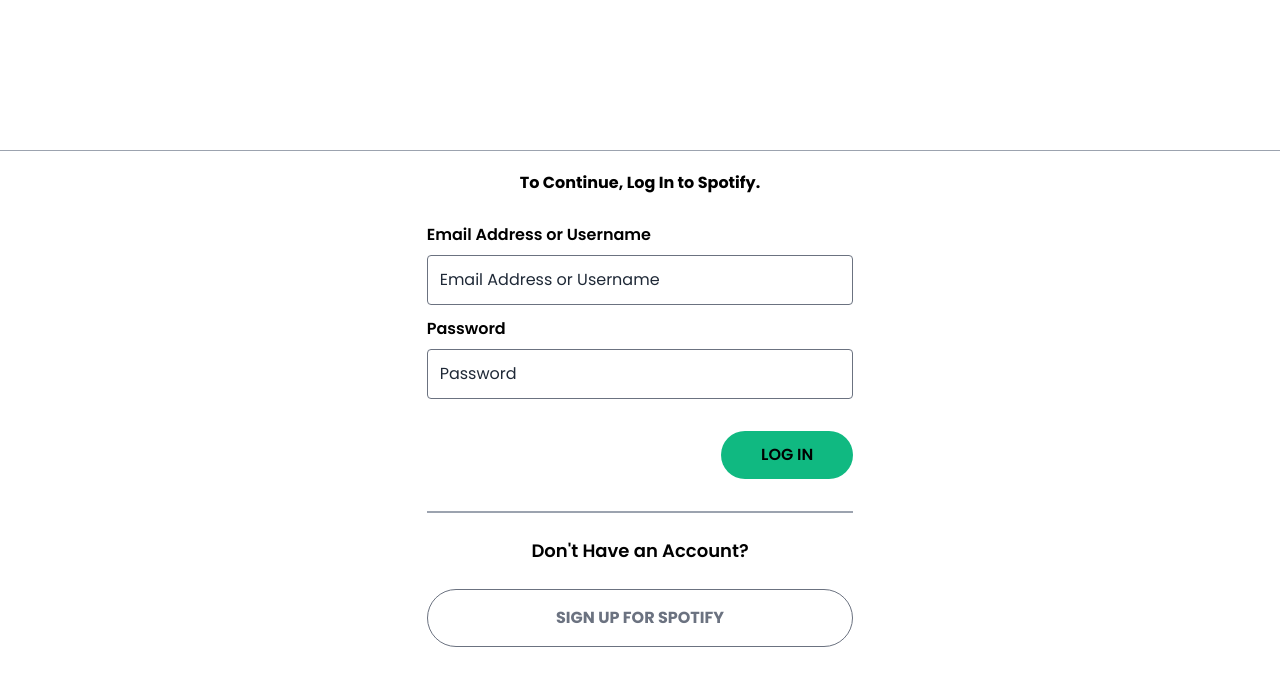
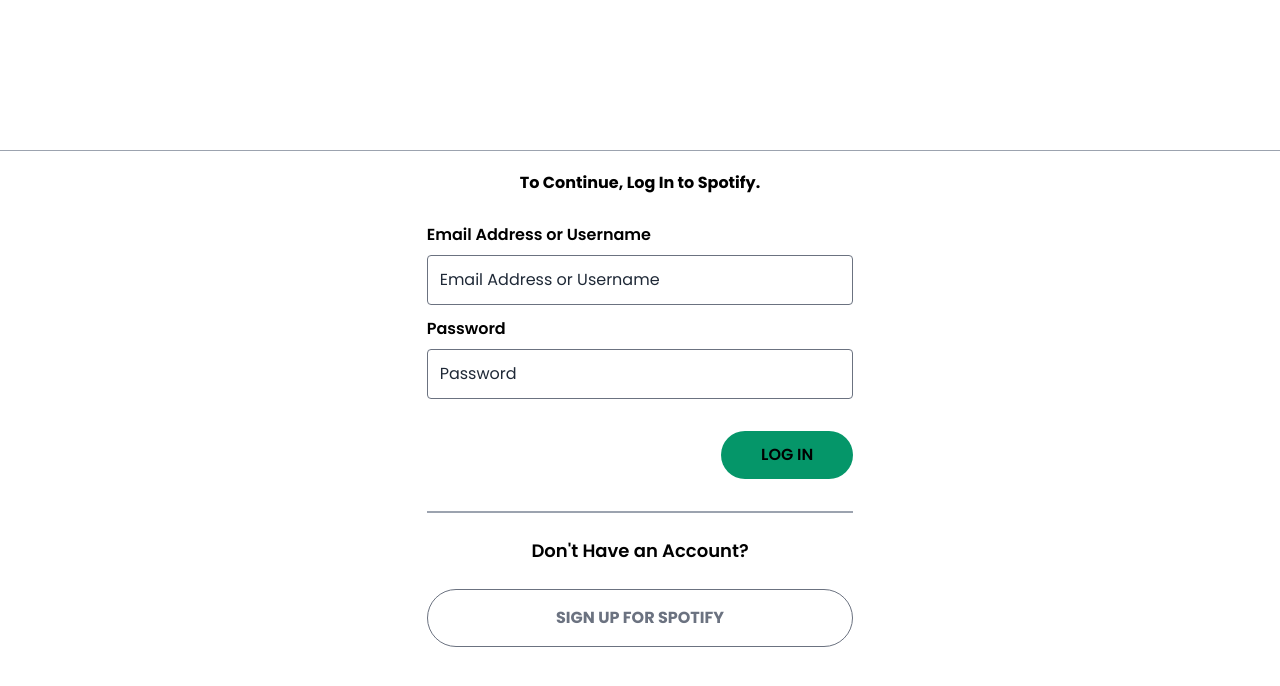
Before and after one commit to csdeepak/Amplify, a React (Create React App) app in the folder amplifier_frontend/: page /login in a window 1280 px wide. Shown: the top 686 px of the page. Built offline with nearby package versions, Linux system fonts and the light colour scheme; some icons are missing.

Commit message:
23_design_change

```diff
--- a/amplifier_frontend/src/routes/Login.js
+++ b/amplifier_frontend/src/routes/Login.js
@@ -10,7 +10,7 @@ const LoginComponent =()=>{
     return (
         <div className="relative w-full h-full flex flex-col items-center">
           <div className="logo p-5 w-full flex justify-center border-b border-solid border-gray-400">
-            <Icon icon="mdi:spotify" width="110" color="red" />
+            <Icon icon="mdi:spotify" width="110" color="green" />
           </div>
           <div className="inputRegion w-1/3 py-5 flex items-center justify-center flex-col">
             { /* i will have my 2 inputs ( email and password) and i will have my sign Up */}
@@ -18,7 +18,7 @@ const LoginComponent =()=>{
             <TextInput label="Email Address or Username" placeholder="Email Address or Username" className="my-3"/>
             <PasswordInput label="Password" placeholder="Password"/>
             <div className="w-full flex items-center justify-end my-8">
-            <button className="bg-green-500 font-semibold p-3 px-10 rounded-full">LOG IN</button> {/*keep 500 to see color if it is 400 unable to see*/}
+            <button className="bg-green-600 font-semibold p-3 px-10 rounded-full">LOG IN</button> {/*keep 500 to see color if it is 400 unable to see*/}
             </div>
             <div className="w-full border  border-solid border-gray-400"></div>
             <div className="my-6 font-semibold text-lg">Don't Have an Account?</div> {/* text-lg purpose to  shrinks. */}
--- a/amplifier_frontend/src/routes/Signup.js
+++ b/amplifier_frontend/src/routes/Signup.js
@@ -10,7 +10,7 @@ const SignupComponent =()=>{
     return (
         <div className="relative w-full h-full flex flex-col items-center">
           <div className="logo p-5 w-full flex justify-center border-b border-solid border-gray-400">
-            <Icon icon="mdi:spotify" width="110" color="red" />
+            <Icon icon="mdi:spotify" width="110" color="green" />
           </div>
           <div className="inputRegion w-1/3 py-5 flex items-center justify-center flex-col">
             { /* i will have my 2 inputs ( email and password) and i will have my sign Up */}
@@ -20,7 +20,7 @@ const SignupComponent =()=>{
             <PasswordInput label="Create Password" placeholder="Enter a Strong Password Here"/>
             <TextInput label="What Should We Call You?" placeholder=" Enter Your Profile Name" className="my-6"/>
             <div className="w-full flex items-center justify-center my-8">
-            <button className="bg-green-500 font-semibold p-3 px-10 rounded-full">SIGN UP</button> {/*keep 500 to see color if it is 400 unable to see*/}
+            <button className="bg-green-600 font-semibold p-3 px-10 rounded-full">SIGN UP</button> {/*keep 500 to see color if it is 400 unable to see*/}
             </div>
             <div className="w-full border  border-solid border-gray-400"></div>
             <div className="my-6 font-semibold text-lg">Already Have an Account?</div> {/* text-lg purpose to  shrinks. */}
```
